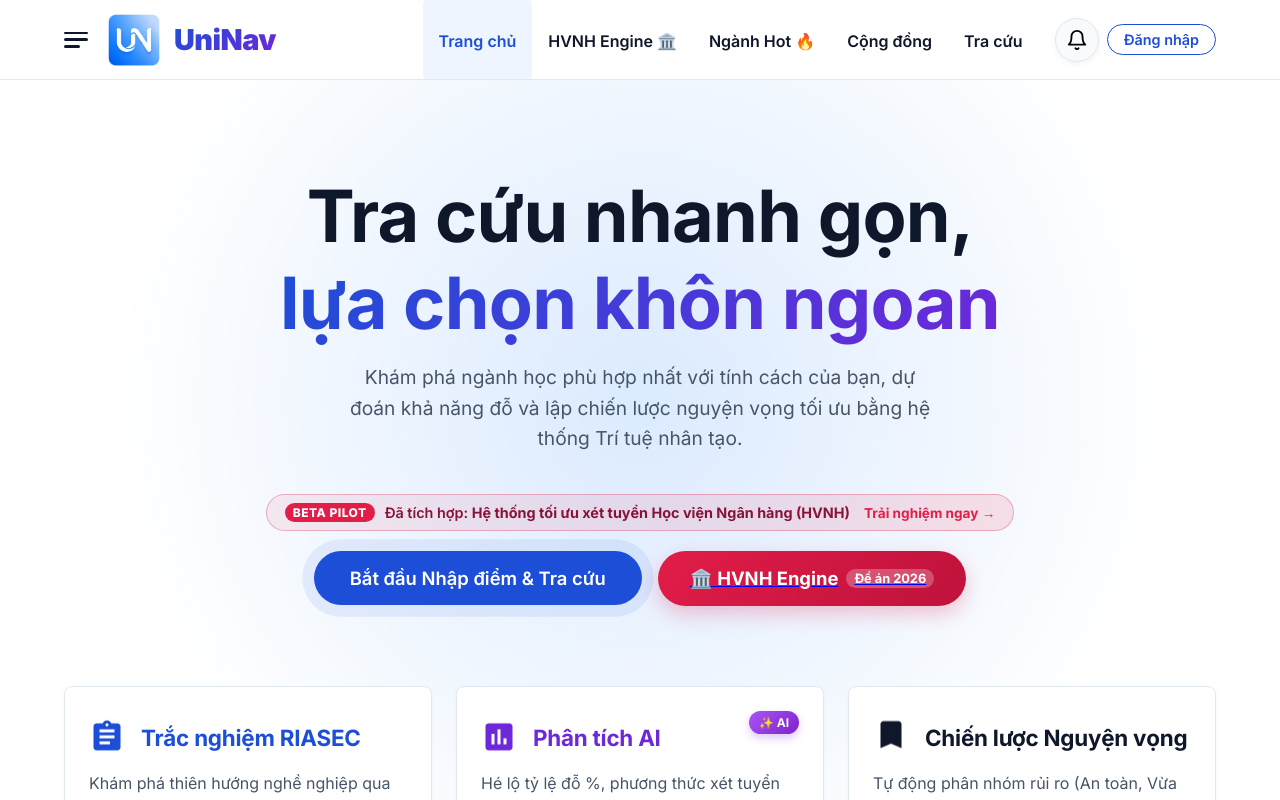
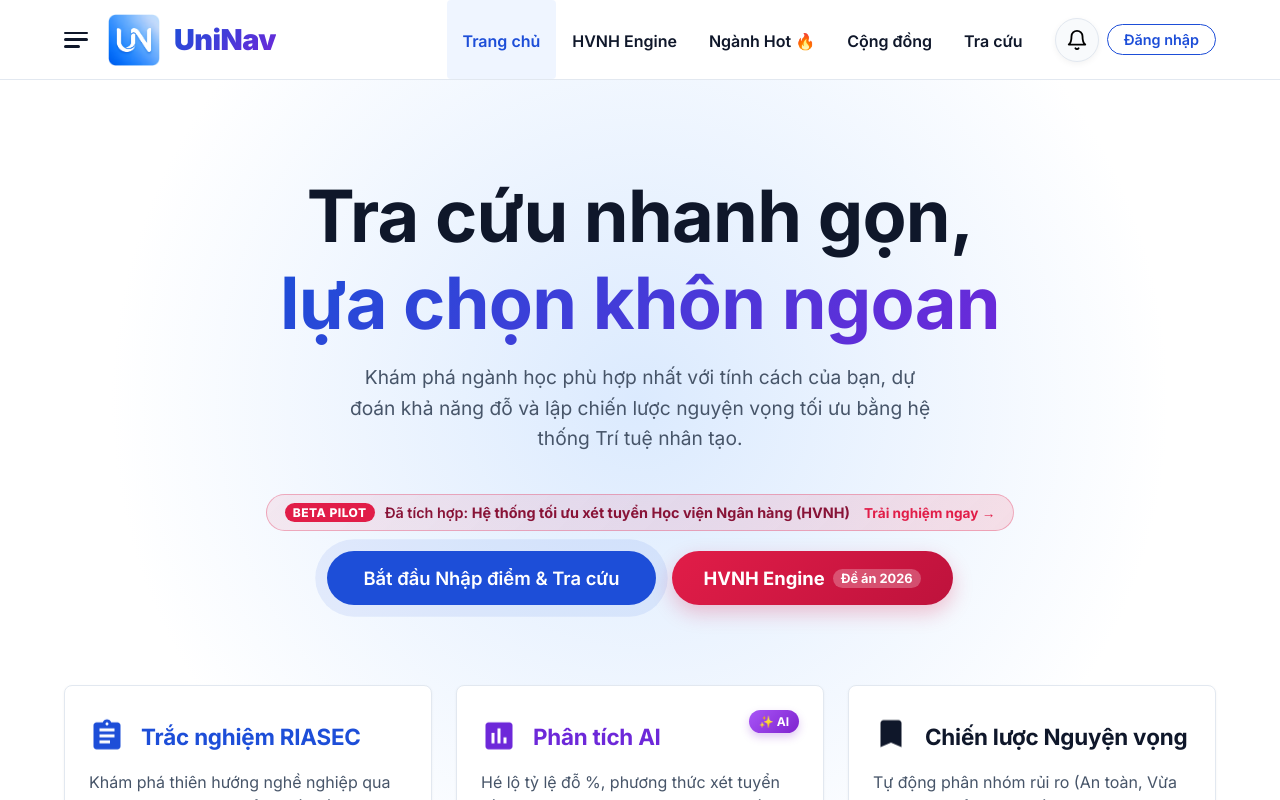
Before and after one commit to PhamDat15/UniNav, a Next.js app: page / in a window 1280 px wide. Shown: the top 800 px of the page. Built offline with nearby package versions, Linux system fonts and the light colour scheme.

Commit message:
style: remove icon and underline from HVNH buttons and links

```diff
--- a/src/app/globals.css
+++ b/src/app/globals.css
@@ -16,6 +16,11 @@
   box-sizing: border-box;
   margin: 0;
   padding: 0;
+}
+
+a {
+  text-decoration: none;
+  color: inherit;
 }
 
 body {
--- a/src/app/page.tsx
+++ b/src/app/page.tsx
@@ -49,12 +49,12 @@
         </div>
 
         <div className="animate-fade-in-up delay-3" style={{ display: 'flex', gap: '16px', flexWrap: 'wrap', justifyContent: 'center' }}>
-          <a href="/profile">
-            <button className="btn-primary animate-pulse-glow" style={{ padding: '16px 36px', fontSize: '1.15rem', borderRadius: '30px' }}>
+          <a href="/profile" style={{ textDecoration: 'none' }}>
+            <button className="btn-primary animate-pulse-glow" style={{ padding: '16px 36px', fontSize: '1.15rem', borderRadius: '30px', textDecoration: 'none' }}>
               Bắt đầu Nhập điểm & Tra cứu
             </button>
           </a>
-          <a href="/hvnh">
+          <a href="/hvnh" style={{ textDecoration: 'none' }}>
             <button style={{
               padding: '16px 32px',
               fontSize: '1.15rem',
@@ -68,10 +68,11 @@
               display: 'flex',
               alignItems: 'center',
               gap: '8px',
+              textDecoration: 'none',
               transition: 'all 0.3s ease'
             }}>
-              <span>🏛️ HVNH Engine</span>
-              <span style={{ fontSize: '0.8rem', background: 'rgba(255,255,255,0.25)', padding: '2px 8px', borderRadius: '12px' }}>Đề án 2026</span>
+              <span style={{ textDecoration: 'none' }}>HVNH Engine</span>
+              <span style={{ fontSize: '0.8rem', background: 'rgba(255,255,255,0.25)', padding: '2px 8px', borderRadius: '12px', textDecoration: 'none' }}>Đề án 2026</span>
             </button>
           </a>
         </div>
--- a/src/components/Navbar.tsx
+++ b/src/components/Navbar.tsx
@@ -136,14 +136,14 @@
 
   const navbarLinks = [
     { href: '/', label: 'Trang chủ' },
-    { href: '/hvnh', label: 'HVNH Engine 🏛️' },
+    { href: '/hvnh', label: 'HVNH Engine' },
     { href: '/hot-majors', label: 'Ngành Hot 🔥' },
     { href: '/community', label: 'Cộng đồng' },
     { href: '/lookup', label: 'Tra cứu' },
   ];
 
   const toolsLinks = [
-    { href: '/hvnh', label: '🏛️ Tối ưu xét tuyển HVNH (Pilot)' },
+    { href: '/hvnh', label: 'Tối ưu xét tuyển HVNH (Pilot)' },
     { href: '/profile', label: 'Hồ sơ & Trắc nghiệm' },
     { href: '/search', label: 'Phân tích' },
     { href: '/lookup', label: 'Tra cứu điểm' },
```
